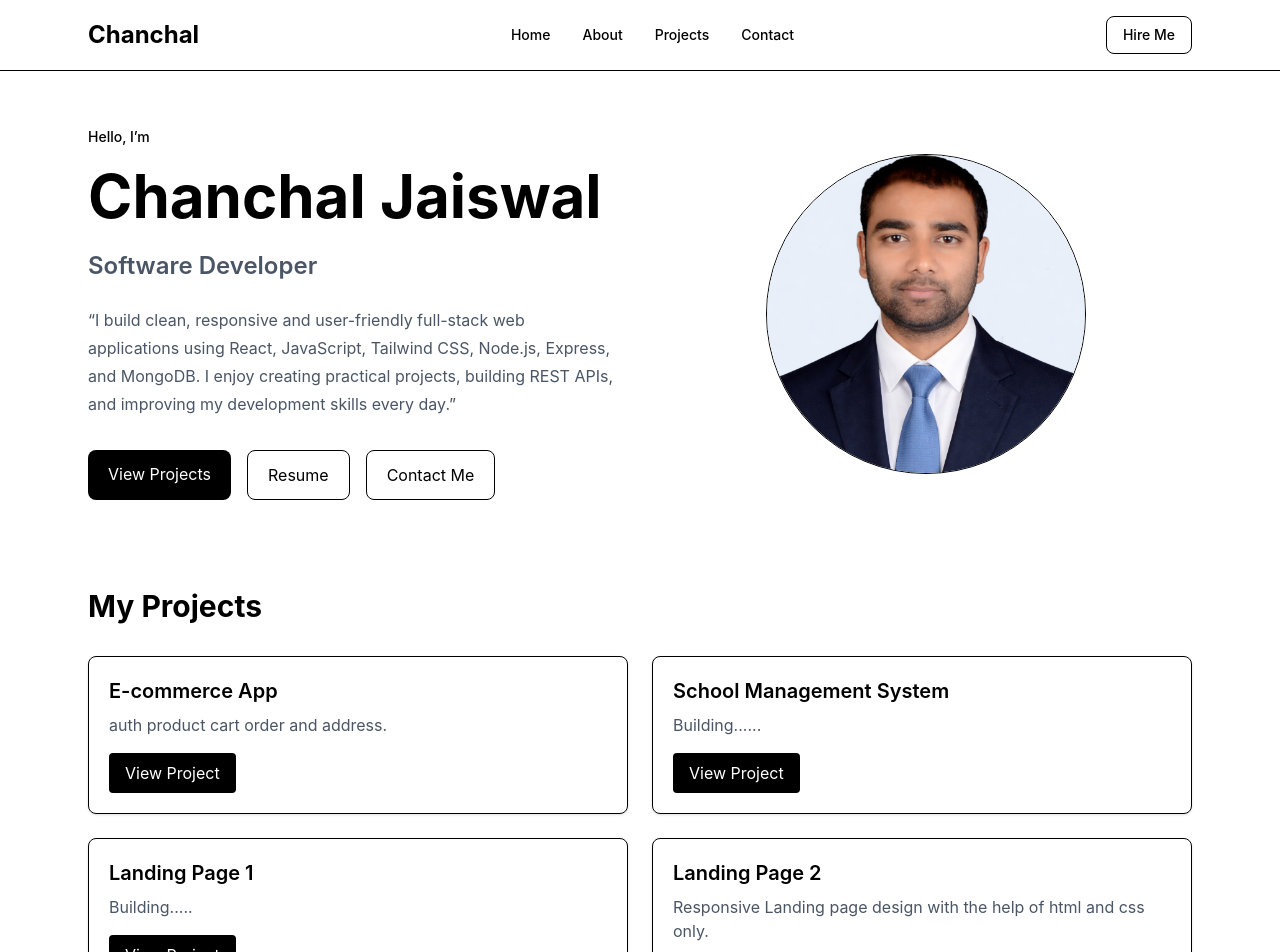
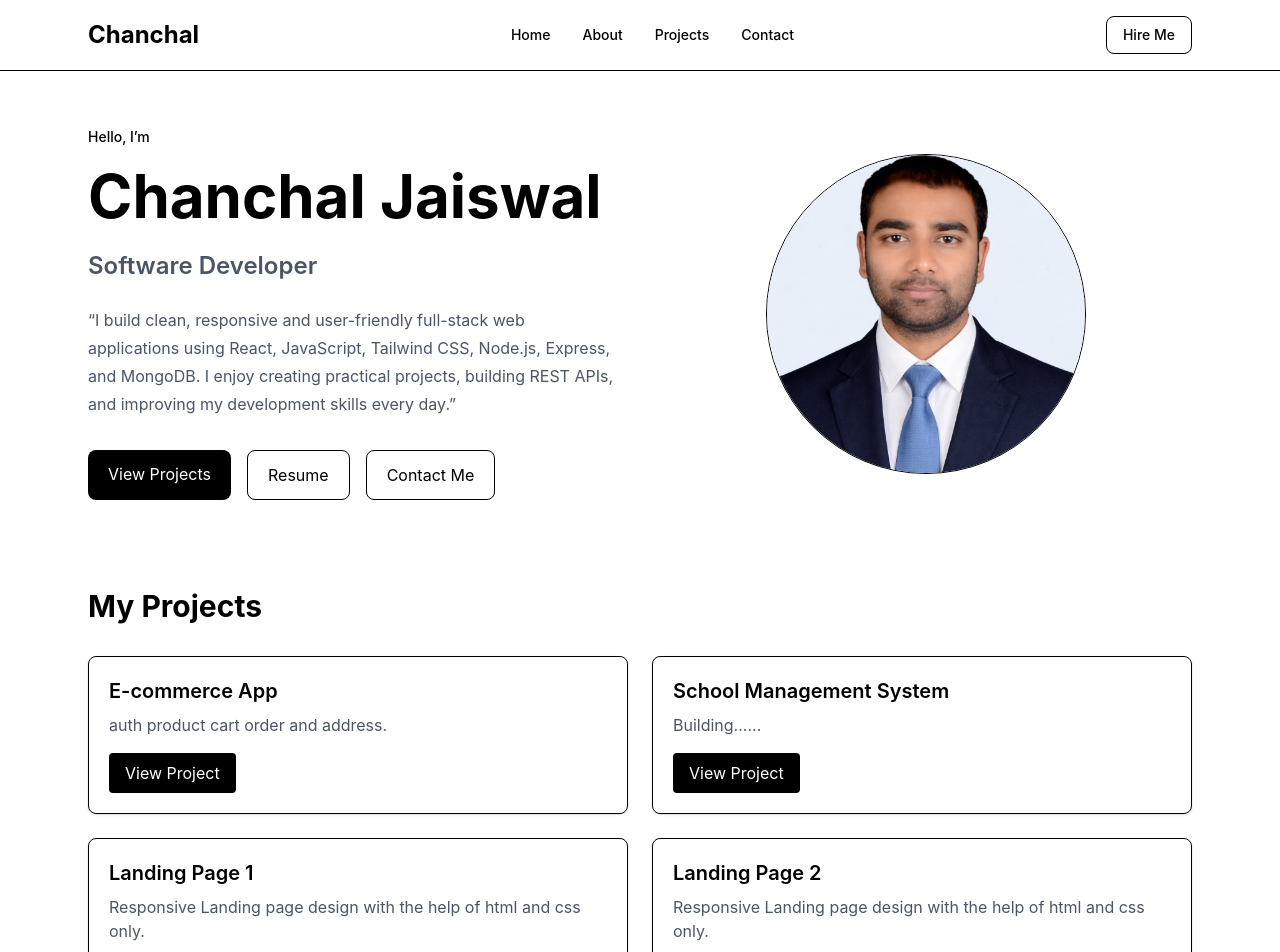
Before and after one commit to chanchaljai/react-portfolio, a React (Vite) app: page / in a window 1280 px wide. Shown: the top 952 px of the page. Built offline with nearby package versions, Linux system fonts and the light colour scheme.

Commit message:
project3

```diff
--- a/src/components/Projects.jsx
+++ b/src/components/Projects.jsx
@@ -17,8 +17,8 @@ const projects = [
    {
     id: 3,
     title: "Landing Page 1",
-    description: "Building.....",
-    link: "https://your-project-link.com",
+    description: "Responsive Landing page design with the help of html and css only.",
+    link: "https://landing-page-2-vert.vercel.app/",
   },
    {
     id: 4,
```
